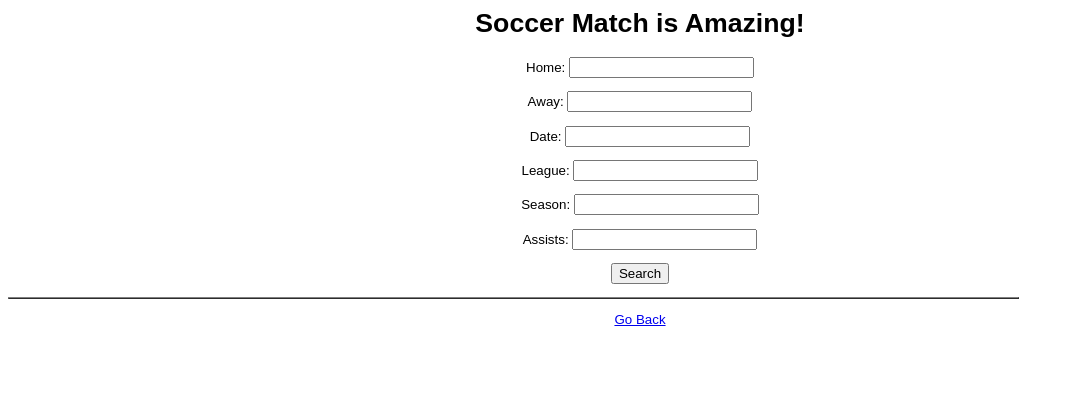
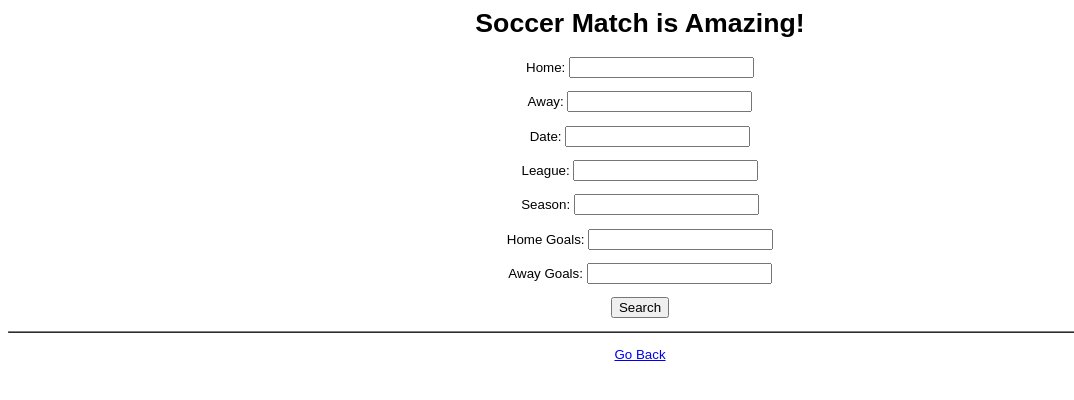
Before and after one commit to as7cheng/EuropeanFootball-Status, a Flask app: page /match in a window 1280 px wide. Shown: the top 400 px of the page, without its empty margins (0-1074 px from the left). Run offline with Flask 2, Linux system fonts and the light colour scheme; parts of the project's set-up code (start-up, migrations or seed data) failed here and were passed over.

Commit message:
Update match.html

```diff
--- a/templates/match.html
+++ b/templates/match.html
@@ -11,25 +11,28 @@
 <body>
     <h1>Soccer Match is Amazing!</h1>
 
-    <form method="POST" action="/checkPlayers">
-    <p>Home:            <input type="text" name="Home"></p>
-    <p>Away:            <input type="text" name="Away"></p>
-    <p>Date:            <input type="text" name="Date"></p>
-    <p>League:          <input type="text" name="League"></p>
-    <p>Season:          <input type="text" name="Season"></p>
-    <p>Assists:         <input type="text" name="Assists"></p>
+    <form method="POST" action="/checkMatch">
+    <p>Home:            <input type="text" name="home"></p>
+    <p>Away:            <input type="text" name="away"></p>
+    <p>Date:            <input type="text" name="date"></p>
+    <p>League:          <input type="text" name="league"></p>
+    <p>Season:          <input type="text" name="season"></p>
+    <p>Home Goals:         <input type="text" name="hg"></p>
+    <p>Away Goals:         <input type="text" name="ag"></p>
     <p>                 <input type="submit" value="Search"></p>
     </form>
 
 
-<table style="text-align: center;" width="80%" border="1">
+    <table style="text-align: center;" width="100%" border="1">
+        <div>
             {% for n in data %}
-    <tr>
-        {% for x in n %}
-        <td>{{x}}</td>
+                <tr style="text-align: center;">
+                    {% for d in n %}
+                        <td>{{d}}</td>
                     {% endfor %}
                 </tr>
             {% endfor %}
+        </div>
     </table>
 
     <p><a href="/">Go Back</a></p>
```
Lines whose indentation alone changed are shown as unchanged.
